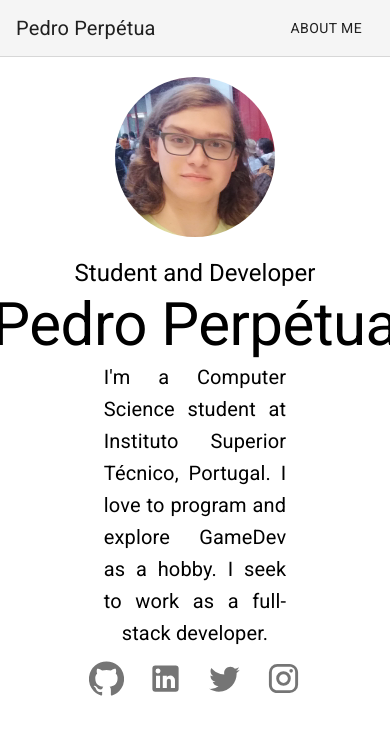
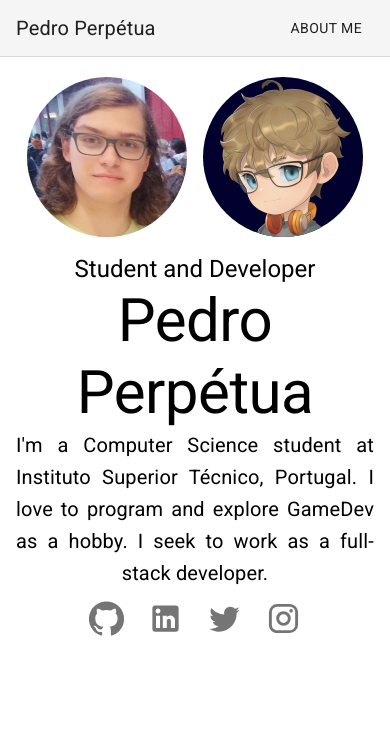
Before and after one commit to PedroPerpetua/pedroperpetua.com, a React (Create React App) app: page / in a window 390 px wide. Shown: the top 734 px of the page. Built offline with nearby package versions, Linux system fonts and the light colour scheme.

Commit message:
Added PFPAvatar. Made layout more responsive.

```diff
--- a/src/components/AboutMe.js
+++ b/src/components/AboutMe.js
@@ -1,9 +1,10 @@
-import React from 'react';
 import { makeStyles } from '@material-ui/core/styles';
+import Container from '@material-ui/core/Container';
 import Typography from '@material-ui/core/Typography';
 import Grid from '@material-ui/core/Grid';
 import Avatar from '@material-ui/core/Avatar';
 import PFP from './../pfp.jpg';
+import PFPAvatar from './../pfp_avatar.png';
 
 import TooltippedSocialIcon from './TooltippedSocialIcon';
 import LinkedInIcon from '@material-ui/icons/LinkedIn';
@@ -16,10 +17,10 @@ const useStyles = makeStyles((theme) => ({
   avatar: {
     width: theme.spacing(20),
     height: theme.spacing(20),
-    margin: 20
+    marginTop: 20,
+    backgroundColor: 'rgb(2, 0, 44)'
   },
   textBox: {
-    maxWidth: "45%",
     textAlign: "justify",
     textAlignLast: "center"
   }
@@ -29,18 +30,33 @@ const useStyles = makeStyles((theme) => ({
 function AboutMe(props){
   const classes = useStyles();
   return (
-    <React.Fragment>
-      <Grid container justify="center" align="center" ref={props.scrollRef}>
-        <div>
+    <Container maxWidth="sm">
+      <Grid
+        container
+        justify="center"
+        align="center"
+        spacing={2}
+        ref={props.scrollRef}
+      >
+        <Grid item>
           <Avatar
             className={classes.avatar}
             alt=""
             src={PFP}
           />
-          <Typography variant="h5" color="inherit" noWrap>
+        </Grid>
+        <Grid item>
+          <Avatar
+            className={classes.avatar}
+            alt=""
+            src={PFPAvatar}
+          />
+        </Grid>
+        <Grid item>
+          <Typography variant="h5" color="inherit">
             Student and Developer
           </Typography>
-          <Typography variant="h2" color="inherit" noWrap>
+          <Typography variant="h2" color="inherit">
             Pedro Perpétua
           </Typography>
           <Typography className={classes.textBox} variant="h6" color="inherit">
@@ -48,9 +64,6 @@ function AboutMe(props){
             I love to program and explore GameDev as a hobby.
             I seek to work as a full-stack developer.
           </Typography>
-        </div>
-      </Grid>
-      <Grid container justify="center" align="center">
           <TooltippedSocialIcon
             icon={GitHubIcon}
             text="GitHub"
@@ -72,7 +85,8 @@ function AboutMe(props){
             link="https://www.instagram.com/perpetuapedro/"
           />
         </Grid>
-    </React.Fragment>
+      </Grid>
+    </Container>
   );
 }
 
```
Also changed, not shown: src/pfp_avatar.png (added). Lines whose indentation alone changed are shown as unchanged.
